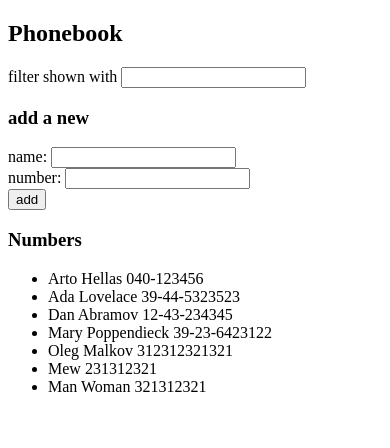
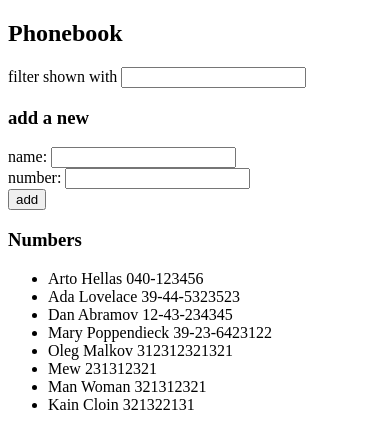
Before and after one commit to Glunomes/Fullstack-open, a React (Vite) app in the folder part2/phonebook/: page / in a window 390 px wide. Shown: the top 448 px of the page. Built offline with nearby package versions, Linux system fonts and the light colour scheme; data requests are answered from the project's data file.

Commit message:
2.13: phonebook step 8

```diff
--- a/part2/phonebook/db.json
+++ b/part2/phonebook/db.json
@@ -34,6 +34,11 @@
       "name": "Man Woman",
       "number": "321312321",
       "id": "xvg3NctETHw"
+    },
+    {
+      "name": "Kain Cloin",
+      "number": "321322131",
+      "id": "TREpHs3uluU"
     }
   ],
   "$schema": "./node_modules/json-server/schema.json"
--- a/part2/phonebook/src/App.jsx
+++ b/part2/phonebook/src/App.jsx
@@ -1,5 +1,5 @@
 import { useState, useEffect } from 'react'
-import axios from 'axios'
+import personsService from './services/persons'
 import PersonForm from './components/PersonForm'
 import Persons from './components/Persons'
 import Filter from './components/Filter'
@@ -8,10 +8,9 @@
   const [persons, setPersons] = useState([])
 
   useEffect(() => {
-    axios
-      .get('http://localhost:3001/persons')
-      .then(response => {
-        setPersons(response.data)
+    personsService.getAll()
+          .then(initialPersons => {
+        setPersons(initialPersons)
       })
   }, [])
 
@@ -36,13 +35,13 @@
       number: newNumber
     }
 
-    axios
-      .post("http://localhost:3001/persons", personObject)
-      .then(response => {
-        setPersons(persons.concat(response.data))
-        setNewName('')
-        setNewNumber('')
-      })
+    personsService
+      .create(personObject)
+      .then(returnedPersons => {
+      setPersons(persons.concat(returnedPersons))
+      setNewName('')
+      setNewNumber('')
+    })
   }
 
   const personToShow = persons.filter(person =>
--- /dev/null
+++ b/part2/phonebook/src/services/persons.js
@@ -0,0 +1,14 @@
+import axios from "axios";
+const baseUrl = 'http://localhost:3001/persons'
+
+const getAll = () => {
+  const request = axios.get(baseUrl)
+  return request.then(response => response.data)
+}
+
+const create = personObject => {
+  const request = axios.post(baseUrl,personObject)
+  return request.then(response => response.data)
+}
+
+export default { getAll,create }
```
